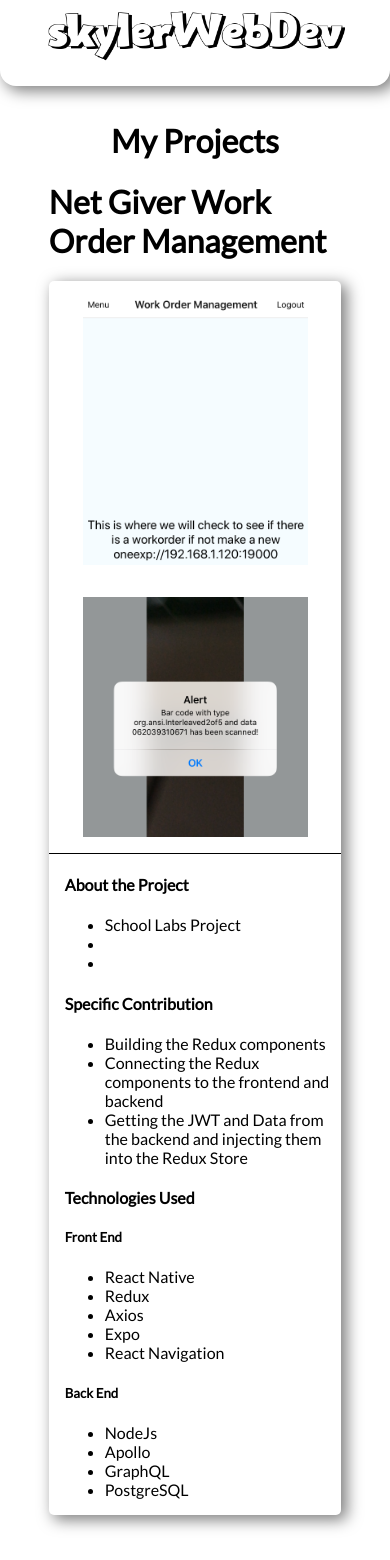
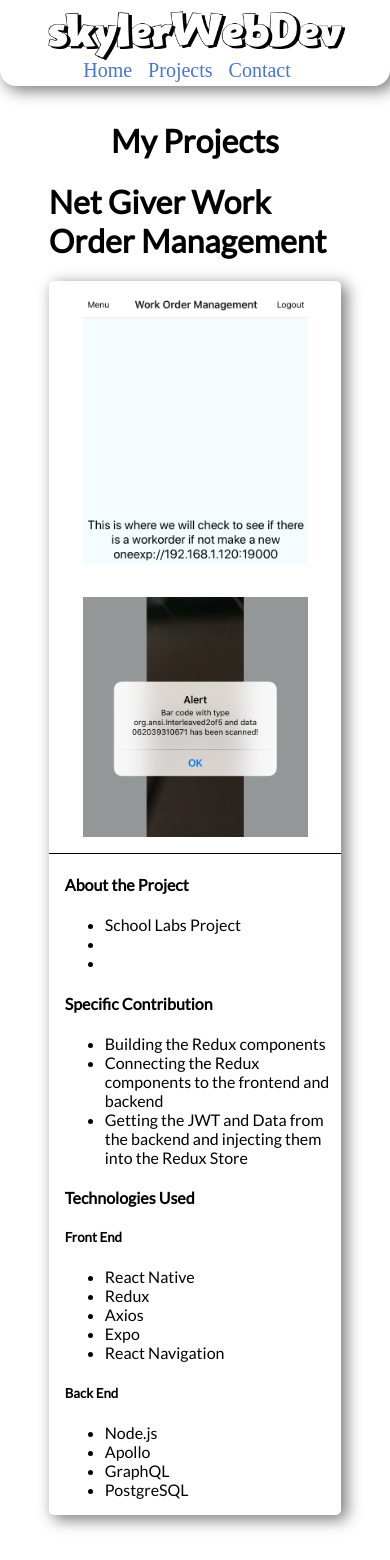
Before and after one commit to skyler2440/skyler-portfolio, a React (Create React App) app: page /projects in a window 390 px wide. Shown: the top 1560 px of the page. Built offline with nearby package versions, Linux system fonts and the light colour scheme; a web font is replaced by a local one.

Commit message:
fixed spelling and hide

```diff
--- a/src/components/mainPages/Projects.jsx
+++ b/src/components/mainPages/Projects.jsx
@@ -19,7 +19,9 @@ const Projects = () => {
           <h1>My Projects</h1>
         </div>
         <div className="project0Header">
-          <h1 className="h1Text projectHeaderText">Net Giver Work Order Management</h1>
+          <h1 className="h1Text projectHeaderText">
+            Net Giver Work Order Management
+          </h1>
         </div>
         <div className="project0BodyMain projectBodyMain">
           <div className="project0BodyRight projectBodyRight">
@@ -34,12 +36,8 @@ const Projects = () => {
               <h4 className="h4Text">About the Project</h4>
               <ul>
                 <li>School Labs Project</li>
-                <li>
-
-                </li>
-                <li>
-
-                </li>
+                <li></li>
+                <li></li>
               </ul>
               <h4 className="h4Text">Specific Contribution</h4>
               <ul>
@@ -65,11 +63,10 @@ const Projects = () => {
               </ul>
               <h5 className="h5Text">Back End</h5>
               <ul>
-                <li>NodeJs</li>
+                <li>Node.js</li>
                 <li>Apollo</li>
                 <li>GraphQL</li>
                 <li>PostgreSQL</li>
-
               </ul>
             </div>
           </div>
@@ -92,7 +89,7 @@ const Projects = () => {
               <p className="pText">
                 I built this page by myself and it was ready to handle user
                 authentication, adding blog posts, and comments within a week of
-                getting started. I will be maintianing and adding future updates
+                getting started. I will be maintaining and adding future updates
                 to this project.
               </p>
             </div>
@@ -153,7 +150,6 @@ const Projects = () => {
                   the application
                 </li>
               </ul>
-
             </div>
             <div className="techUsed">
               <h4 className="h4Text">Technologies Used</h4>
@@ -168,7 +164,7 @@ const Projects = () => {
               </ul>
               <h5 className="h5Text">Back End</h5>
               <ul>
-                <li>NodeJs</li>
+                <li>Node.js</li>
                 <li>Express</li>
                 <li>OAuth</li>
                 <li>MongoDB</li>
@@ -190,7 +186,6 @@ const Projects = () => {
           <div className="project3BodyLeft projectBodyLeft">
             <div className="deployedLinks">
               {/* <button onClick={e=>window.open("https://www.google.com")}>Check out the Site</button> */}
-
             </div>
 
             <div className="projectExplain">
@@ -216,7 +211,6 @@ const Projects = () => {
                   into the Redux Store
                 </li>
               </ul>
-
             </div>
             <div className="techUsed">
               <h4 className="h4Text">Technologies Used</h4>
--- a/src/components/sass/NavBar.scss
+++ b/src/components/sass/NavBar.scss
@@ -49,9 +49,9 @@ font-size: 20px;
         flex-direction: row;
         // margin: 0 auto;
         height: auto !important;
-        .hidden{
-            display: none;
-        }
+        // .hidden{
+        //     display: none;
+        // }
     }
     .navLink{
         display: inline-block;
```
Lines whose indentation alone changed are shown as unchanged.
